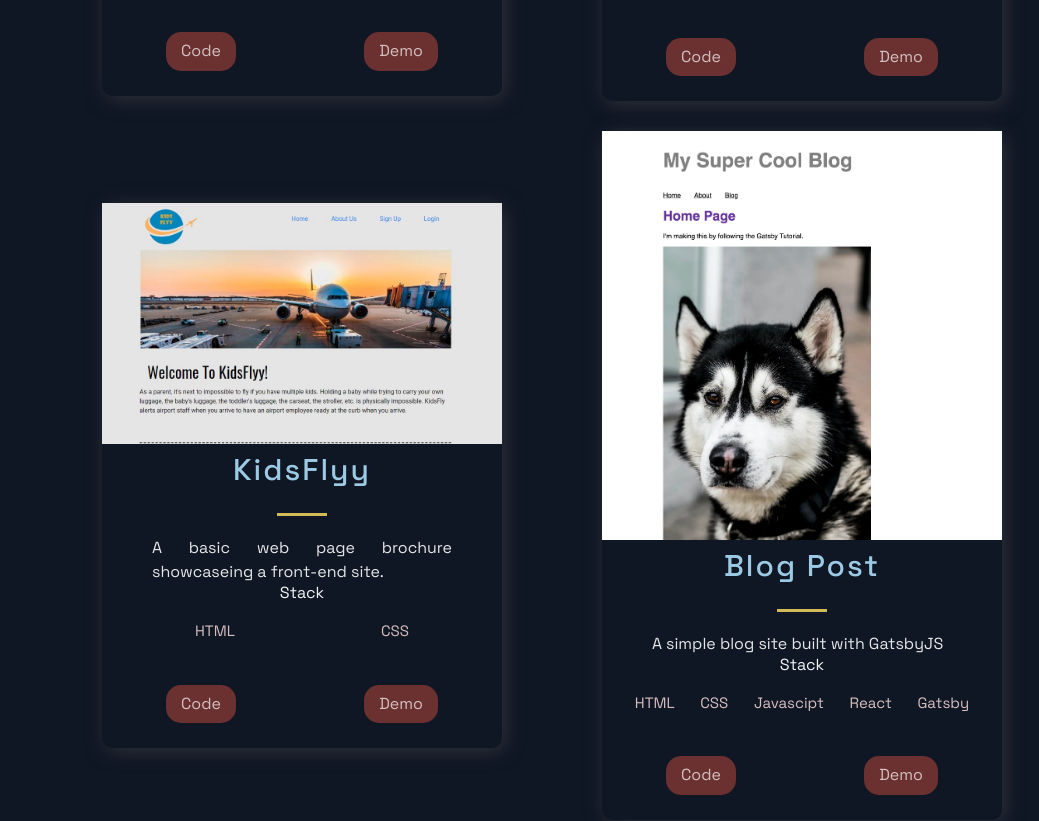
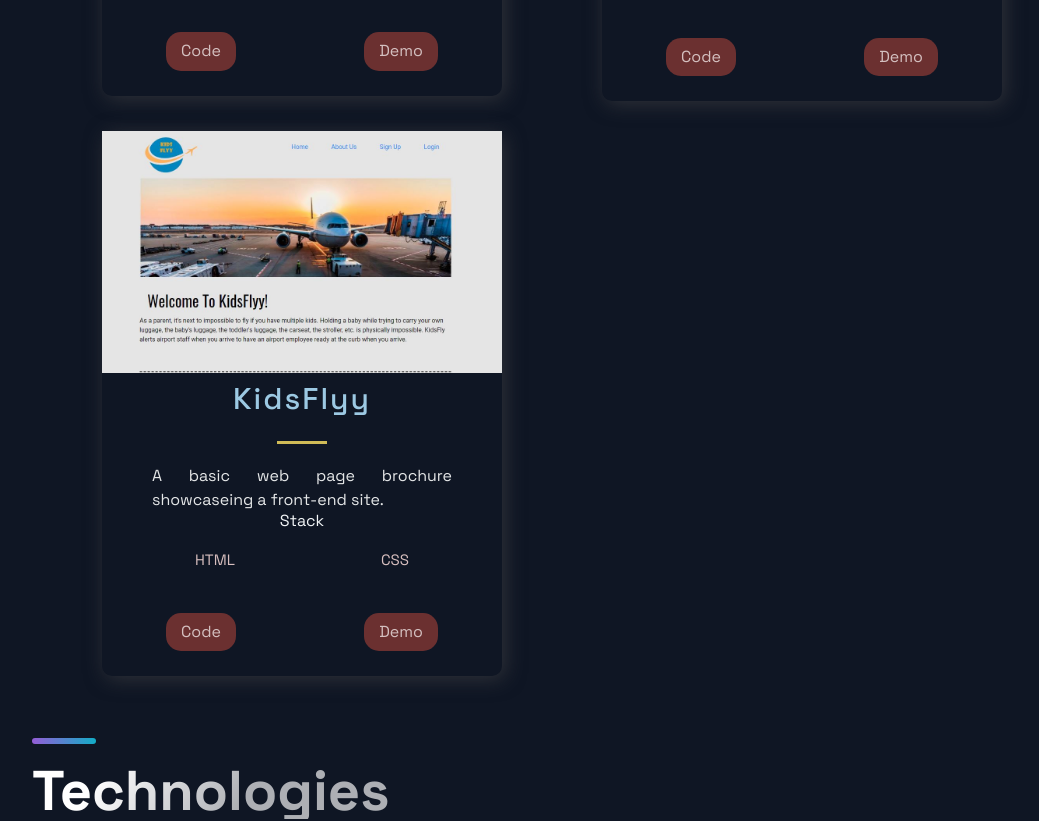
Before and after one commit to bkoehler2016/portfolio_website, a Next.js app: page / in a window 1280 px wide. Shown: the part 1360-2181 px from the top of the page, without its empty margins (88-1127 px from the left). Built offline with nearby package versions, Linux system fonts and the light colour scheme.

Commit message:
removed older project

```diff
--- a/src/constants/constants.js
+++ b/src/constants/constants.js
@@ -28,15 +28,6 @@ export const projects = [
     visit: "https://peaceful-bell-23f2fd.netlify.app/",
     id: 2,
   },
-  {
-    title: "Blog Post",
-    description: "A simple blog site built with GatsbyJS",
-    image: "/images/blog_site.png",
-    tags: ["HTML", "CSS", "Javascipt", "React", "Gatsby"],
-    source: "https://github.com/bkoehler2016/my-new-gatsby-site",
-    visit: "https://mynewgatsbysitemain90394.gatsbyjs.io/",
-    id: 3,
-  },
 ];
 
 export const TimeLineData = [
```
